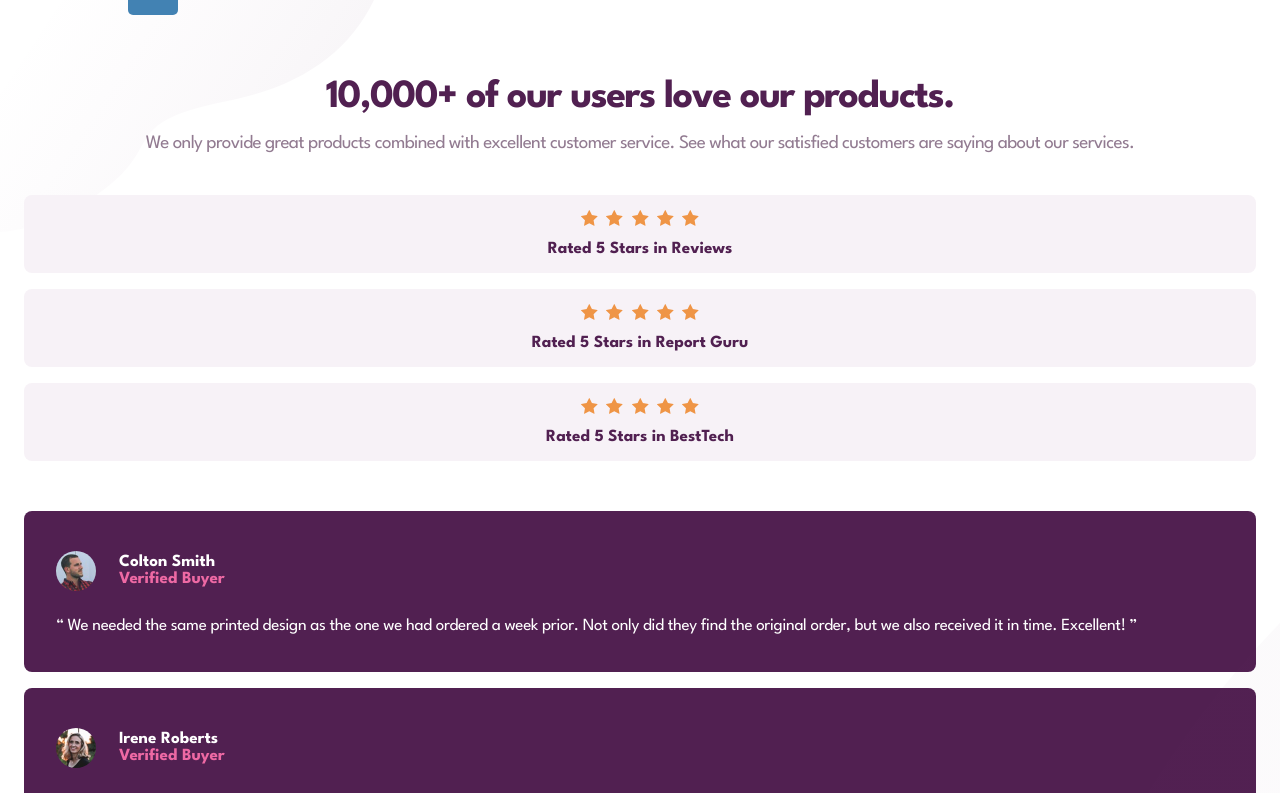
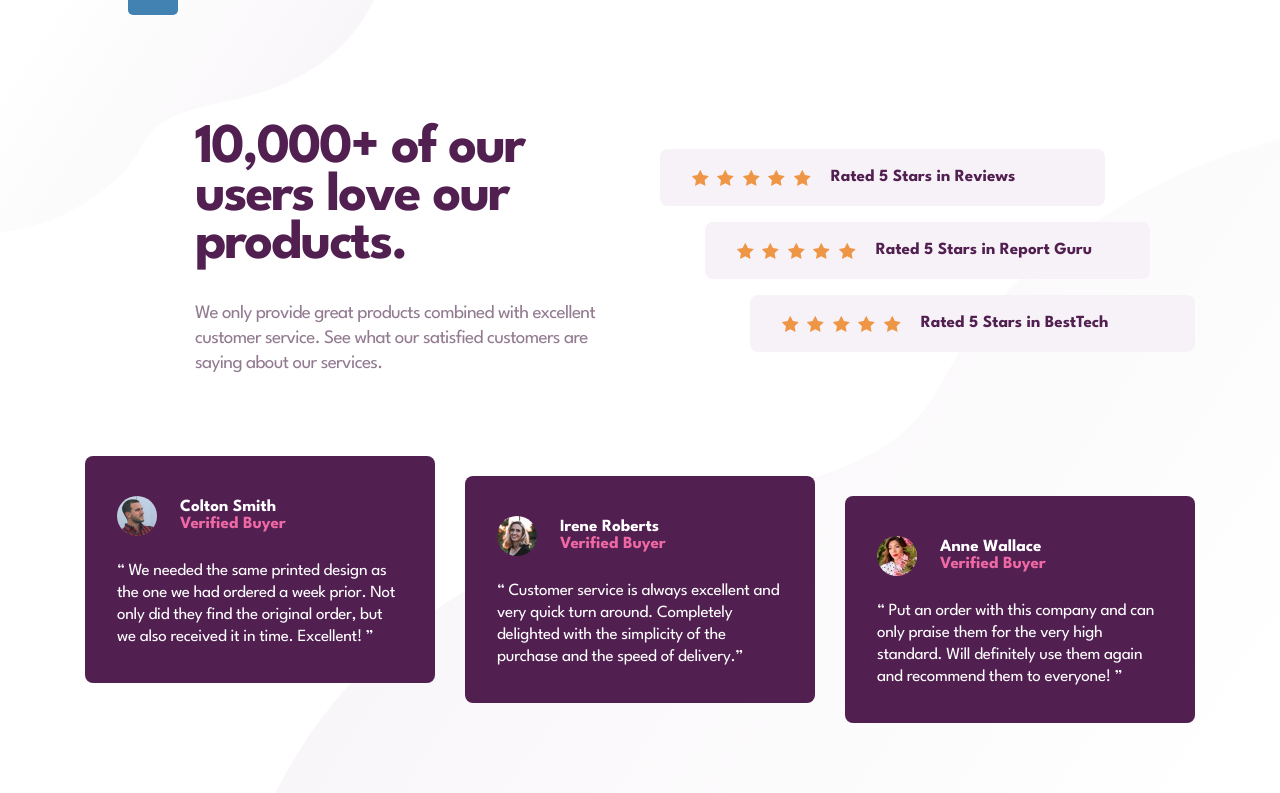
Before and after one commit to alexanderivanov2/frontend-mentor, a Vue app: page /newbie/social-proof-landing-page in a window 1280 px wide. Shown: the top 793 px of the page. Built offline with nearby package versions, Linux system fonts and the light colour scheme; a web font is replaced by a local one.

Commit message:
implement desktop version

```diff
--- a/src/assets/styles/pages/LandingPages/_socialProofLandingPage.scss
+++ b/src/assets/styles/pages/LandingPages/_socialProofLandingPage.scss
@@ -17,22 +17,35 @@
     position: relative;
 
     &-wrapper {
-        background: url($mobile-bg-top);
-        background-repeat: no-repeat;
+        width: 100%;
         padding: 8.2rem 2.4rem 10rem;
-        max-width: 1440px;
+        max-width: 111rem;
         margin: 0 auto;
 
-        &::after {
+        &::before, &::after {
             content: '';
             position: absolute;
-            bottom: 0;
-            right: 0;
+            z-index: -1;
+        }
+
+        &::before {
+            background: url($mobile-bg-top);
+            background-repeat: no-repeat;
+            background-size: contain;
+            left: 0;
+            top: 0;
+            height: 23.2rem;
+            width: 100%;
+        }
+
+        &::after {
             background: url($mobile-bg-bottom);
             background-repeat: no-repeat;
             background-size: cover;
+            bottom: 0;
+            right: 0;
             width: 100%;
-            height: 50.3rem;
+            height: 57.4rem;
         }
 
         .social-proof-raiting-content {
@@ -40,7 +53,8 @@
 
             .social-proof-raiting-introduction {
                 text-align: center;
-                margin-bottom: 3.9rem;
+                margin: 0 auto 3.9rem;
+                max-width: 50rem;
                 &-heading {
                     font-size: 4rem;
                     font-weight: bold;
@@ -62,6 +76,8 @@
                 display: flex;
                 flex-direction: column;
                 gap: 1.6rem;
+                max-width: 44.5rem;
+                margin: 0 auto;
                 .social-proof-rate-example {
                     background-color: $light-purple;
                     text-align: center;
@@ -88,12 +104,14 @@
         .social-proof-testimonials {
             display: flex;
             flex-direction: column;
+            align-items: center;
             gap: 1.6rem;
 
             .social-proof-testimonial {
                 background-color: $dark-purple;
                 border-radius: 8px;
                 padding: 4rem 3.2rem 3.5rem;
+                max-width: 40rem;
 
                 .social-proof-testimonial-header {
                     display: flex;
@@ -130,8 +148,92 @@
         }
 
 
-        @media screen and (min-width: 1440px) {
+        @media screen and (min-width: 1200px) {
+            min-height: 100vh;
+            padding: 11.7rem 0;
+            &::before {
+                background: url($desktop-bg-top);
+                background-repeat: no-repeat;
+                background-size: contain;
+                width: 100%;
+            }
 
+            &::after {
+                background: url($desktop-bg-bottom);
+                background-repeat: no-repeat;
+                height: 67.3rem;
+                width: 100.85rem;
+            }
+
+            .social-proof-raiting-content {
+                display: flex;
+                justify-content: space-between;
+                align-items: center;
+                max-width: 111rem;
+                margin: 0 auto 7.2rem;
+
+                .social-proof-raiting-introduction {
+                    max-width: 44.5rem;
+                    margin-bottom: 0;
+                    text-align: left;
+                    &-heading {
+                        font-size: 5.6rem;
+                        line-height: 4.8rem;
+                        letter-spacing: -2px;
+                        margin-bottom: 3.2rem;
+                    }
+
+                    &-description {
+                        width: 95%;
+                    }
+                }
+
+                .social-proof-raiting-rate-examples {
+                    width: 100%;
+                    margin: 0;
+                    padding: 3.2rem 0;
+
+                    .social-proof-rate-example {
+                        display: flex;
+                        align-items: center;
+                        padding: 2rem 3.2rem;
+                        gap: 2rem;
+
+                        &:first-child {
+                            margin-left: -9rem;
+                            margin-right: 9rem;
+                        }
+
+                        &:nth-child(2) {
+                            margin-left: -4.5rem;
+                            margin-right: 4.5rem;
+                        }
+
+                        &-stars-wrapper {
+                            margin-bottom: 0;
+                        }
+                    }
+                }
+            }
+
+            .social-proof-testimonials {
+                flex-direction: row;
+                gap: 3rem;
+
+                .social-proof-testimonial {
+                    max-width: 35rem;
+
+                    &:nth-child(2) {
+                        margin-top: 2rem;
+                        margin-bottom: -2rem;
+                    }
+
+                    &:last-child {
+                        margin-top: 4rem;
+                        margin-bottom: -4rem;
+                    }
+                }
+            }
         }
     }
 }
```
